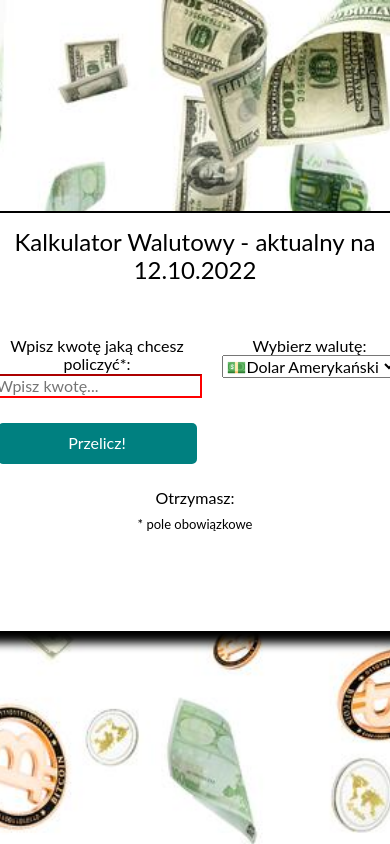
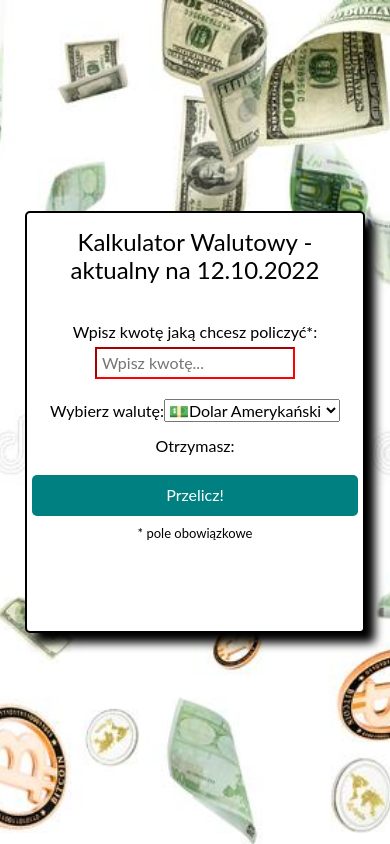
Before and after one commit to adrianSACHA/currency-converter-react, a React (Create React App) app: page / in a window 390 px wide. Built offline with nearby package versions, Linux system fonts and the light colour scheme.

Commit message:
added media query

```diff
--- a/src/Form/style.css
+++ b/src/Form/style.css
@@ -1,10 +1,34 @@
 .form {
   display: grid;
-  grid-template-rows: auto;
+  grid-template: repeat(4, 1fr) / 150px 200px;
+  justify-items: center;
+  justify-content: center;
+  align-items: center;
+}
+
+@media (max-width: 400px) {
+  .form {
+    display: flex;
+    justify-content: space-around;
+    align-items: center;
+    align-content: center;
+    flex-direction: column;
+  }
 }
 
 .form__input {
-margin: 10px;
+  margin: 5px;
+}
+
+.form__ammount {
+  padding: 5px;
+  width: 200px;
+}
+
+@media (max-width: 400px) {
+  .form__ammount {
+    margin: 5px 0 10px 0;
+  }
 }
 
 .form__ammount:required {
@@ -12,7 +36,18 @@
 }
 
 .form__select {
-  margin: 10px;
+  margin: 5px;
+}
+
+.select {
+  padding: 5px;
+  width: 200px;
+}
+
+@media (max-width: 400px) {
+  .select {
+    margin: 5px 0 10px 0;
+  }
 }
 
 .form__button {
@@ -20,8 +55,10 @@
   background-color: hsl(180, 100%, 25%);
   color: white;
   padding: 11px;
-  margin: 15px;
+  margin: 10px;
   border-radius: 5px;
+  grid-area: 4 / span 2;
+  width: 100%;
 }
 
 .form__button:hover {
```
